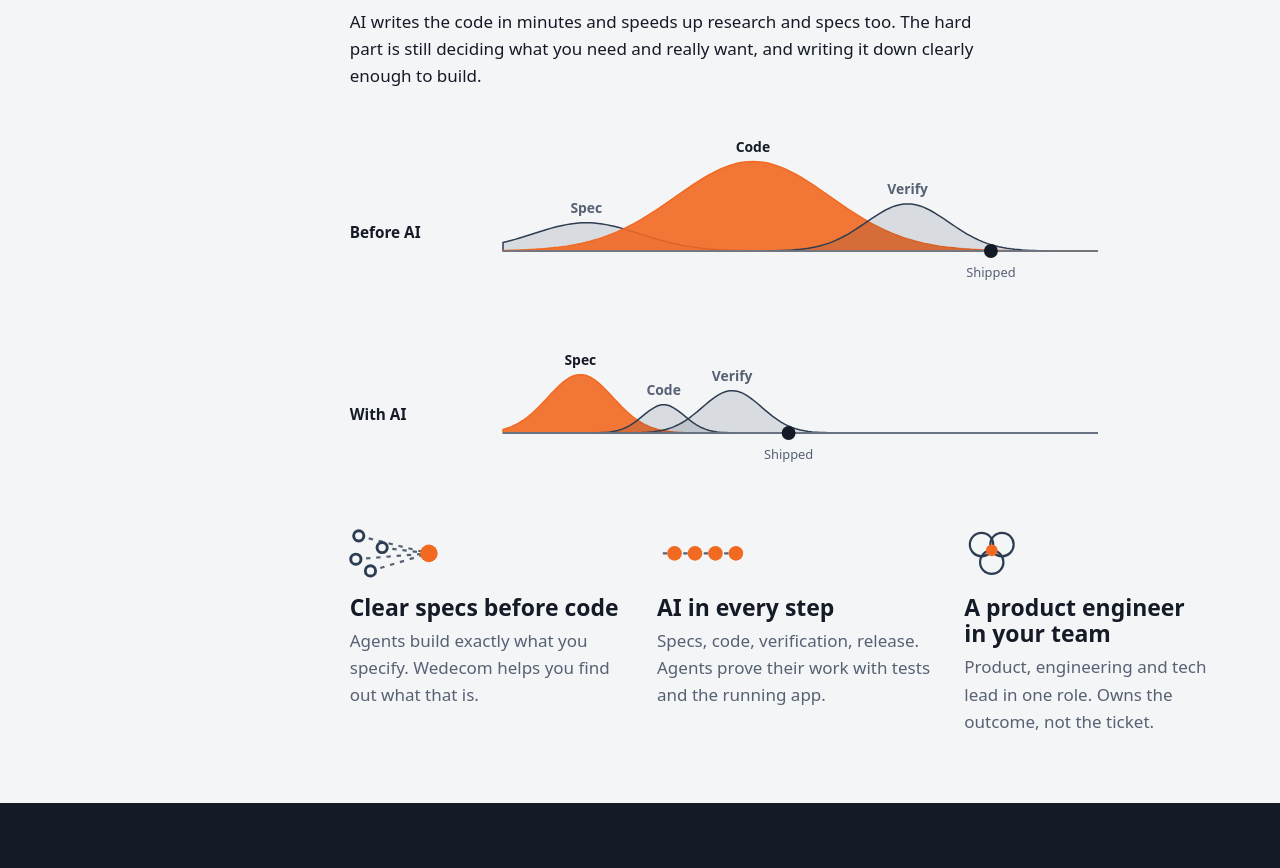
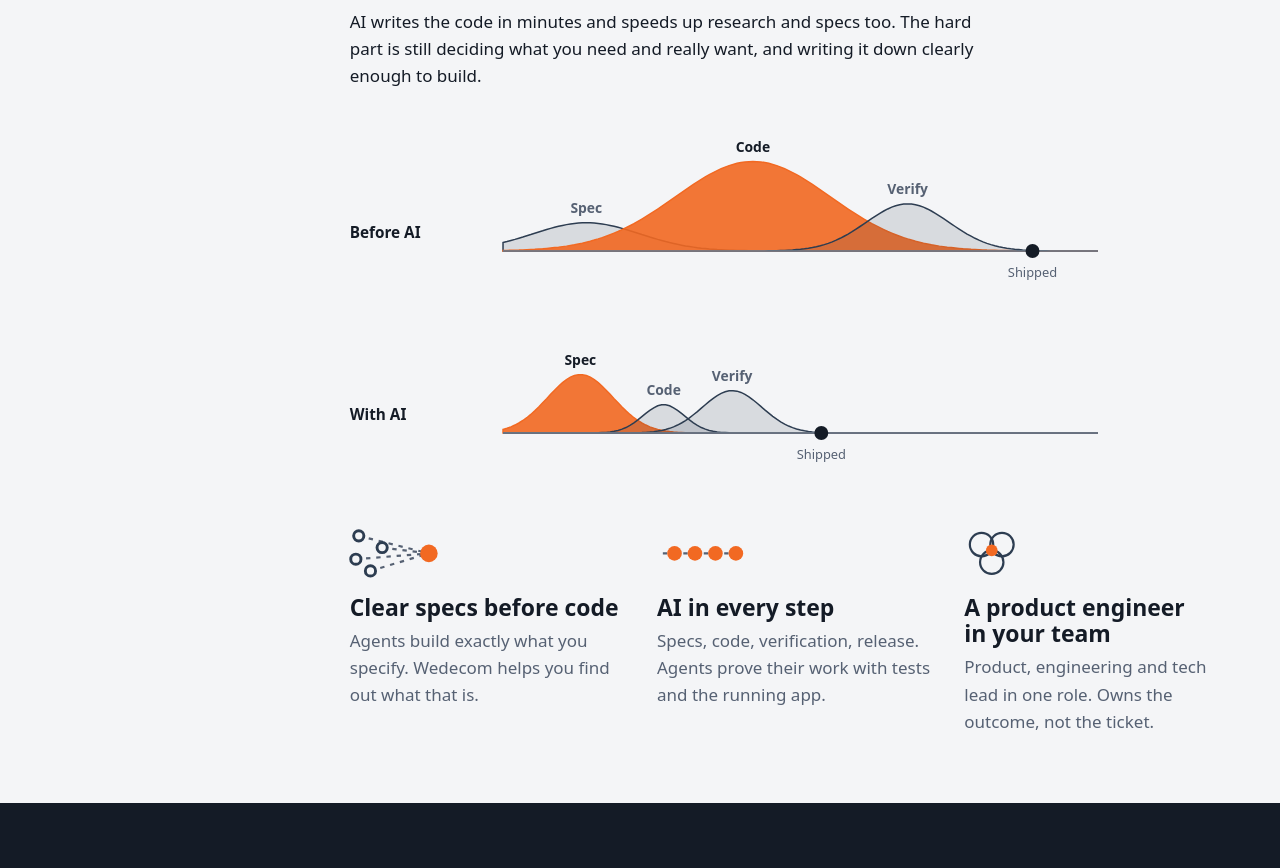
Before and after one commit to mwesox/wedecom-homepage, an Astro site: page / in a window 1280 px wide. Shown: the part 1000-1868 px from the top of the page. Built offline with nearby package versions, Linux system fonts and the light colour scheme; Astro itself is replaced by a stand-in of ours.

Commit message:
fix(home): place Shipped where the last wave dies out
Derive the dot from the waves, three spreads past the last peak,
instead of hard-coding it on the Verify curve's falling edge.

```diff
--- a/src/pages/index.astro
+++ b/src/pages/index.astro
@@ -26,11 +26,10 @@ const shifts = [
 // `at` is where a stage peaks on the timeline (0 to 1), `spread` how long
 // it runs, `height` how much effort it takes. `slow` is the bottleneck.
 type Wave = { stage: string; at: number; spread: number; height: number };
-const effort: { name: string; summary: string; shipped: number; slow: string; waves: Wave[] }[] = [
+const effort: { name: string; summary: string; slow: string; waves: Wave[] }[] = [
   {
     name: "Before AI",
     summary: "Before AI, coding takes the most effort and shipping comes late.",
-    shipped: 0.82,
     slow: "Code",
     waves: [
       { stage: "Spec", at: 0.14, spread: 0.09, height: 0.3 },
@@ -41,7 +40,6 @@ const effort: { name: string; summary: string; shipped: number; slow: string; wa
   {
     name: "With AI",
     summary: "With AI, the spec still takes the most effort, but less waiting. Coding shrinks, and shipping comes earlier.",
-    shipped: 0.48,
     slow: "Spec",
     waves: [
       { stage: "Spec", at: 0.13, spread: 0.055, height: 0.62 },
@@ -62,6 +60,8 @@ const wavePath = (w: Wave) => {
   }
   return `M${points.join(" L")} L${chartWidth},${baseline} L0,${baseline} Z`;
 };
+// Shipped once the last wave has died out, three spreads past its peak.
+const shippedAt = (waves: Wave[]) => Math.max(...waves.map((w) => w.at + 3 * w.spread)) * chartWidth;
 
 const theses = [
   {
@@ -172,8 +172,8 @@ const graphNotes = [
               {row.waves.map((w) => (
                 <text class={w.stage === row.slow ? "wave-label wave-label-slow" : "wave-label"} x={w.at * chartWidth} y={waveTop(w) - 10}>{w.stage}</text>
               ))}
-              <circle class="effort-ship" cx={row.shipped * chartWidth} cy={baseline} r="7" />
-              <text class="effort-ship-label" x={row.shipped * chartWidth} y={baseline + 26}>Shipped</text>
+              <circle class="effort-ship" cx={shippedAt(row.waves)} cy={baseline} r="7" />
+              <text class="effort-ship-label" x={shippedAt(row.waves)} y={baseline + 26}>Shipped</text>
             </svg>
           </div>
         ))}
```
